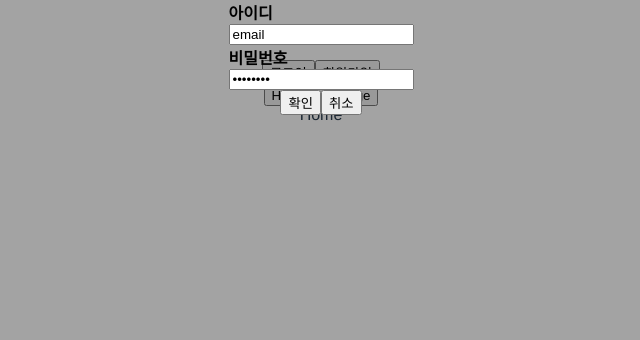
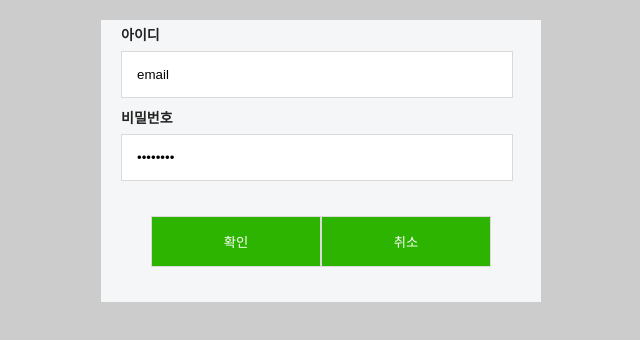
Before and after one commit to kyle-dever/Frontend-On-Boarding-Mission, a Vue app in the folder frontend/: page / in a window 1280 px wide. Both pictures are taken after a click on the button "로그인". Shown: the top 340 px of the page, without its empty margins (319-959 px from the left). Built offline with nearby package versions, Linux system fonts and the light colour scheme.

Commit message:
feat: 로그인 / 로그아웃 상태 저장

```diff
--- a/frontend/src/App.vue
+++ b/frontend/src/App.vue
@@ -1,15 +1,14 @@
 <template>
   <div id="app">
     <div>
-      <button @click="login">{{ loginText }}</button>
+      <button @click="handleLogin">{{ loginText }}</button>
       <button @click="signIn">회원가입</button>
       <TeleportModal v-if="modalStore.modal.modalLogin">
-        <LoginModal @getUserInfo="getUserInfo"/>
+        <LoginModal @getUserInfo="getUserInfo" />
       </TeleportModal>
       <TeleportModal v-if="modalStore.modal.modalSignIn">
-        <SignInModal @postUserInfo="postUserInfo"/>
+        <SignInModal @postUserInfo="postUserInfo" />
       </TeleportModal>
-
     </div>
 
     <button @click="moveToHome">Home</button>
@@ -26,11 +25,13 @@ import LoginModal from '@/components/modal/LoginModal'
 import SignInModal from '@/components/modal/SignInModal';
 import { useModalStore } from './stores/modal';
 import { useListStore } from './stores/token';
+import { useLoginStore } from './stores/isLogin';
 import { postLogin, postSignIn } from '@/api/userApi.js';
 
 const router = useRouter();
 const modalStore = useModalStore();
 const listStore = useListStore();
+const loginStore = useLoginStore();
 
 const moveToHome = () => {
   router.push({ path: '/' })
@@ -41,19 +42,19 @@ const moveToMyPage = () => {
 
 function getUserInfo(email, password) {
   const accessToken = postLogin(email, password)
-  console.log(accessToken)
 
   listStore.addList({
     accessToken: accessToken,
   })
 
   loginText.value = "로그아웃"
+  loginStore.changeStatus();
 }
 
 function postUserInfo(email, password, name, phoneNumber) {
   const data = postSignIn(email, password, name, phoneNumber)
 
-  if(data.status == 400){
+  if (data.status == 400) {
     alert("이메일 중복")
   }
   else {
@@ -61,8 +62,14 @@ function postUserInfo(email, password, name, phoneNumber) {
   }
 }
 
-function login() {
-  modalStore.openModal('modalLogin');
+function handleLogin() {
+  if (loginText.value == "로그인") {
+    modalStore.openModal('modalLogin');
+  }
+  else {
+    loginText.value = "로그인";
+    loginStore.changeStatus();
+  }
 }
 
 function signIn() {
--- a/frontend/src/components/modal/LoginModal.vue
+++ b/frontend/src/components/modal/LoginModal.vue
@@ -1,21 +1,23 @@
 <template>
-    <Modal class="background" ref="baseModal">
-        <div class="content-container">
+    <div class="member">
+        <div class="field">
             <b>아이디</b>
             <input type="text" v-model="email">
+        </div>
+        <div class="field">
             <b>비밀번호</b>
             <input type="password" v-model="password">
         </div>
-        <div class="buttons-container">
-            <button class="btn confirm" @click="confirm">확인</button>
-            <button class="btn cancel" @click="cancel">취소</button>
+        <div class="button">
+            <input type="submit" value="확인" @click="confirm">
+            <input type="submit" value="취소" @click="cancel">
         </div>
-    </Modal>
+    </div>
 </template>
 
 <script setup>
 import { useModalStore } from "@/stores/modal";
-import Modal from "./TeleportModal.vue";
+
 import { ref, defineEmits } from "vue";
 
 const emit = defineEmits(['getUserInfo'])
@@ -34,15 +36,43 @@ const cancel = () => {
 </script>
 
 <style>
-.content-container {
-    margin: 0 auto;
-    display: flex;
-    flex-direction: column;
-    justify-items: center;
+.member {
+    font-size:14px;
+    background-color: #f5f6f7;
+    line-height: 1.5em;
+    color : #222;
+    width: 400px;
+    margin: auto; /*중앙 정렬*/
+    padding: 0 20px;
+    margin-bottom: 20px;
+    margin-top: 20px;
 }
 
-.buttons-container {
-    margin: 0 auto;
+.member .field{
+    margin :5px 0;
+}
+
+.member b{
+    display: block;
+    margin-bottom: 5px;
+}
+
+.member input:not(input[type=radio]),.member select{
+    border: 1px solid #dadada;
+    padding: 15px;
+    width: 90%;
+    margin-bottom: 5px;
+}
+
+.member input[type=button],
+.member input[type=submit]{
+background-color: #2db400;
+color:#fff
+}
+
+.member .button {
     display: flex;
+    margin: 30px
 }
+
 </style>
--- a/frontend/src/components/modal/SignInModal.vue
+++ b/frontend/src/components/modal/SignInModal.vue
@@ -1,7 +1,5 @@
 <template>
-    <Modal class="background" ref="baseModal">
     <div class="member">
-            <!-- 1. 필드 -->
         <div class="field">
             <b>아이디</b>
             <span class="placehold-text"><input type="text" v-model="email"></span>
@@ -23,12 +21,10 @@
             <input type="submit" @click="cancel" value="취소">
         </div>
     </div>
-    </Modal>
 </template>
 
 <script setup>
 import { useModalStore } from "@/stores/modal";
-import Modal from "./TeleportModal.vue";
 import { ref, defineEmits } from "vue";
 
 const emit = defineEmits(['postUserInfo'])
@@ -59,6 +55,7 @@ const cancel = () => {
     margin: auto; /*중앙 정렬*/
     padding: 0 20px;
     margin-bottom: 20px;
+    margin-top: 20px;
 }
 
 .member .field{
--- a/frontend/src/stores/isLogin.js
+++ b/frontend/src/stores/isLogin.js
@@ -0,0 +1,14 @@
+import { defineStore } from 'pinia';
+
+export const useLoginStore = defineStore('login', {
+	state: () => {
+		return {
+			isLogin: false,
+		};
+	},
+	actions: {
+		changeStatus() {
+            this.isLogin = !this.isLogin
+        },
+	},
+});
```
Lines whose indentation alone changed are shown as unchanged.
